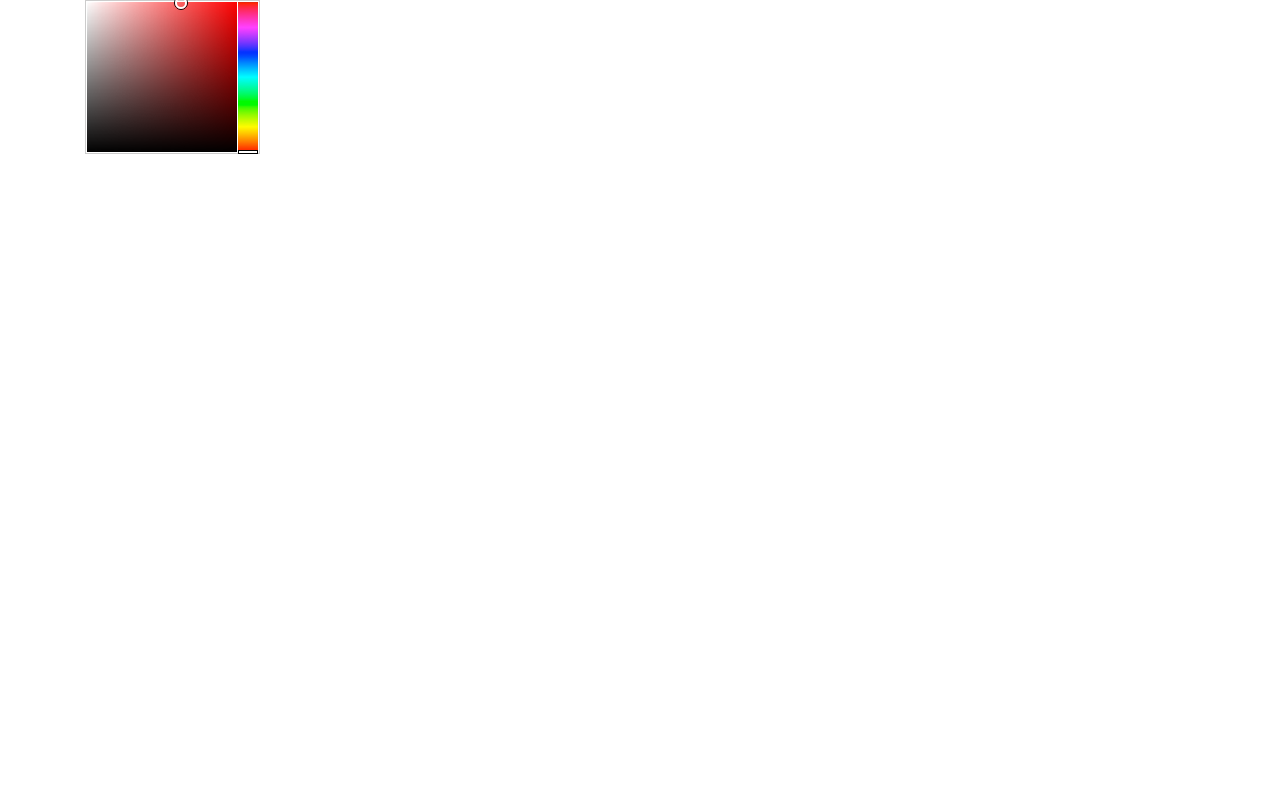
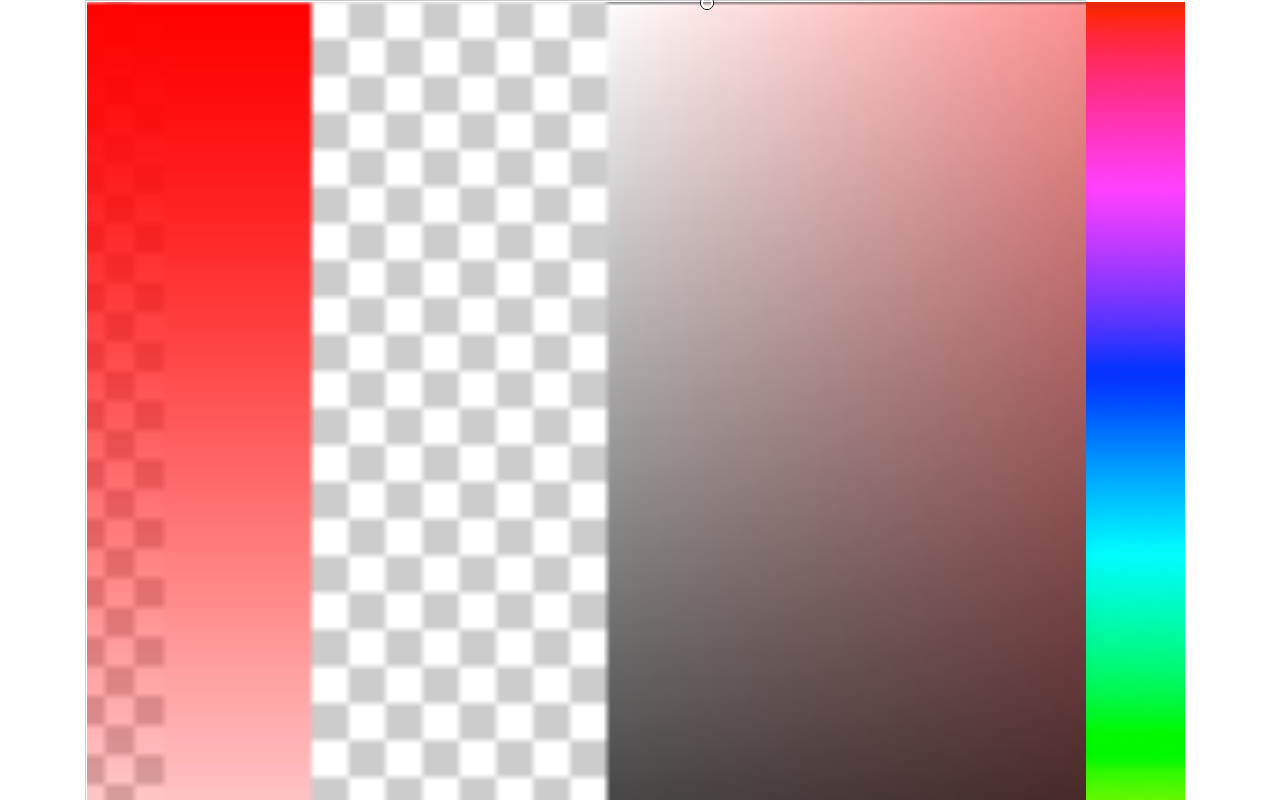
Before and after one commit to vyunak/BLE_lamp, a website: page index.html in a window 1280 px wide. Shown: the top 800 px of the page. Drawn offline with nearby package versions, Linux system fonts and the light colour scheme.

Commit message:
added size

```diff
--- a/index.html
+++ b/index.html
@@ -7,7 +7,37 @@
 	<link rel="stylesheet" href="/libPicker/jquery.minicolors.css">
 </head>
 <body>
+	<style>
+		.minicolors .minicolors-grid
+{
+    width: 100%;
+    height: 100vw;
+    background-position: -366px 0;
+}
 
+.minicolors-slider, .minicolors-opacity-slider {
+    left: 100%;
+    width: 10%;
+    height: 100vw;
+    background-size: 6400% !important;
+}
+
+.minicolors-picker {
+    width: calc(100% - 2px);
+}
+
+.minicolors-inline {
+    width: 90%;
+}
+
+.minicolors-panel {
+    width: 100%;
+}
+
+.minicolors-sprite{
+    background-size: 643%;
+}
+	</style>
 	<div class="container">
 		<div class="row">
 			<div class="col-12">
```
